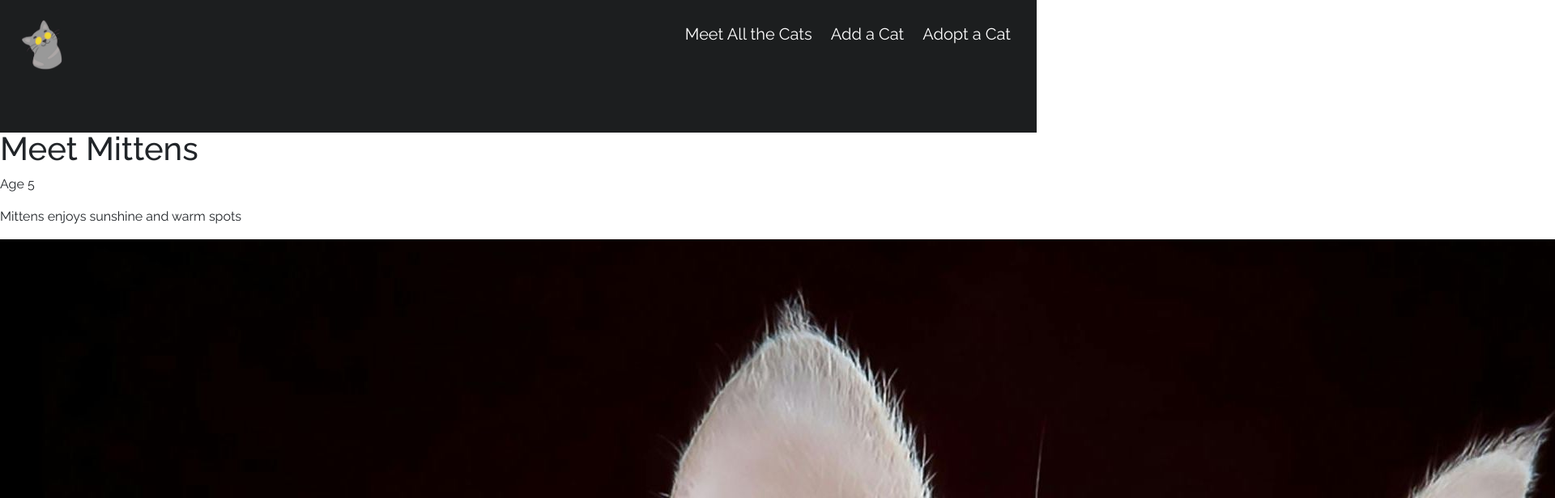
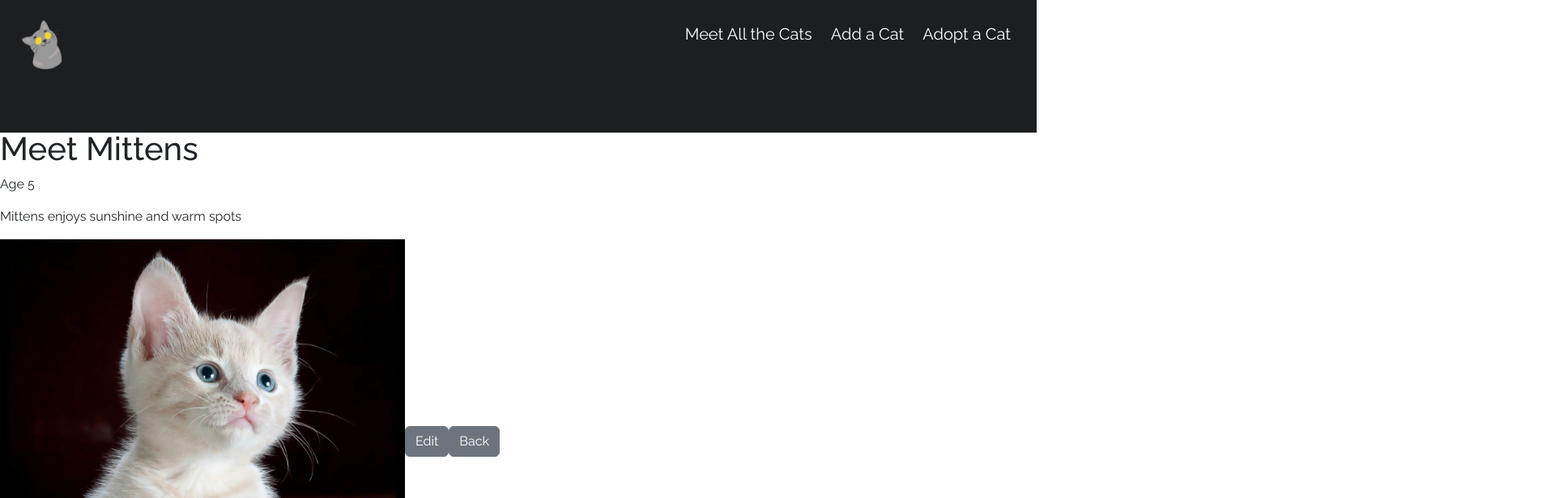
Before and after one commit to Rlemus93/Cat-Tinder-Frontend, a React (Create React App) app: page /cat-show/1 in a window 1280 px wide. Shown: the top 616 px of the page at 81% size, 1920 px wide, since content can reach past the window. Built offline with nearby package versions, Linux system fonts and the light colour scheme.

Commit message:
minor styling

```diff
--- a/src/pages/CatIndex.js
+++ b/src/pages/CatIndex.js
@@ -4,12 +4,13 @@ import { Link } from "react-router-dom";
 
 const CatIndex = ({ cats }) => {
   return (
-    <div className="cat-index-cont">
+    <div className="index-cont">
       <h1 className="index-title">Meet All the Cats</h1>
+      <div className="cat-index-cards">
         {cats.map((cat) => {
           return (
+            <div className="index-card" key={cat.id}>
               <Card
-            key={cat.id}
                 style={{
                   width: "18rem",
                 }}
@@ -26,8 +27,10 @@ const CatIndex = ({ cats }) => {
                   </Link>
                 </CardBody>
               </Card>
+            </div>
           );
         })}
+      </div>
     </div>
   );
 };
--- a/src/pages/CatShow.js
+++ b/src/pages/CatShow.js
@@ -1,17 +1,31 @@
-import React from "react"
-import { useParams } from "react-router-dom"
+import React from "react";
+import { useParams } from "react-router-dom";
+import { Button } from "reactstrap"
+import { Link } from "react-router-dom";
 
 const CatShow = ({ cats }) => {
-  const { id } = useParams()
-  const cat = cats.find((catObject) => catObject.id === +id)
+  const { id } = useParams();
+  const cat = cats.find((catObject) => catObject.id === +id);
   return (
-      <div className="">
+    <div className="">
       <h1> Meet {cat.name}</h1>
       <p>Age {cat.age}</p>
-      <p>{cat.name} enjoys {cat.enjoys}</p>
-      <img src={cat.image} alt={`profile of ${cat.name}`} />
-      </div>
-  )
-}
+      <p>
+        {cat.name} enjoys {cat.enjoys}
+      </p>
+      <img
+        className="show-image"
+        src={cat.image}
+        alt={`profile of ${cat.name}`}
+      />
+      <Link to={`/cat-edit/${cat.id}`}>
+        <Button> Edit </Button>
+      </Link>
+      <Link to={`/cat-index`}>
+        <Button>Back</Button>
+      </Link>
+    </div>
+  );
+};
 
-export default CatShow
+export default CatShow;
```
Lines whose indentation alone changed are shown as unchanged.
